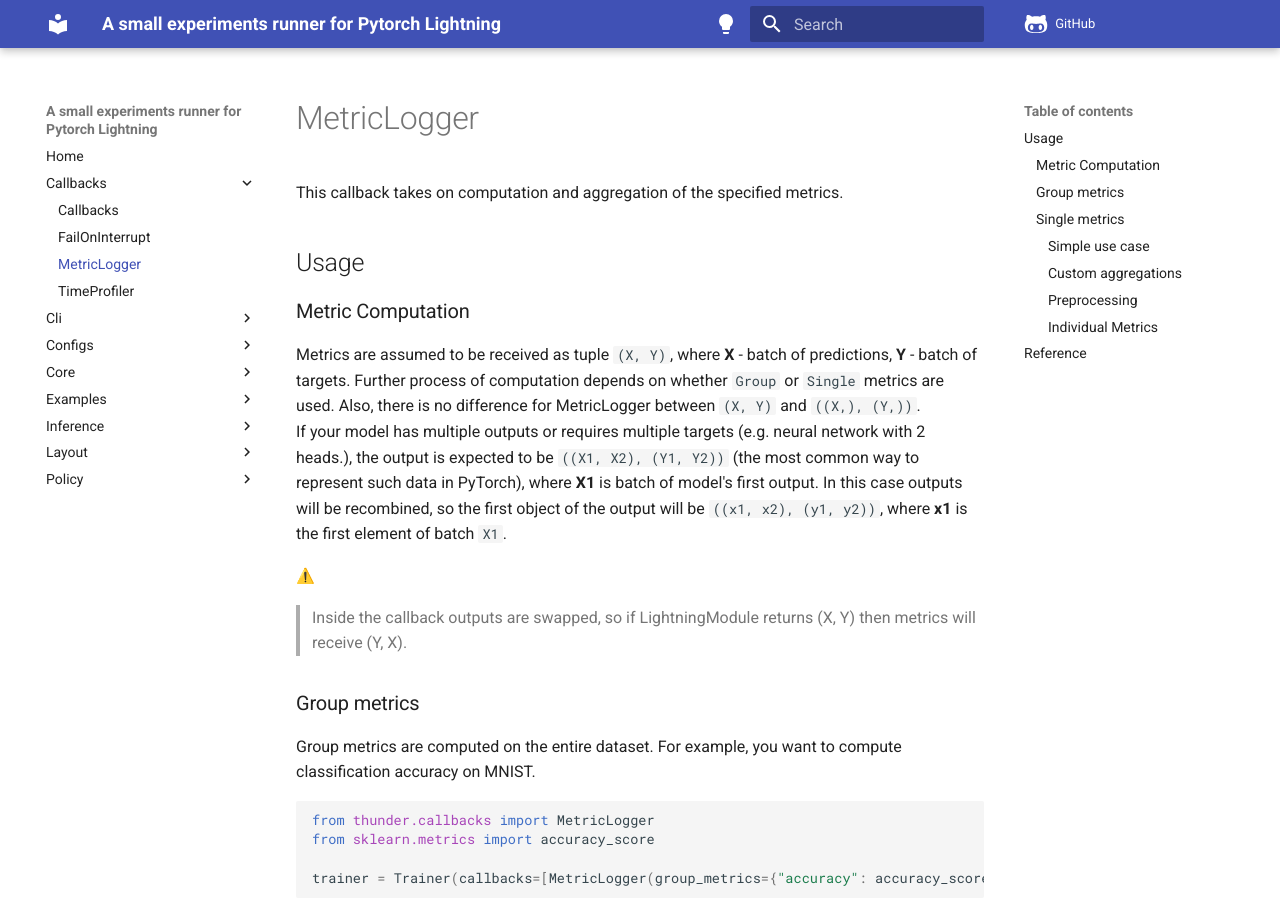
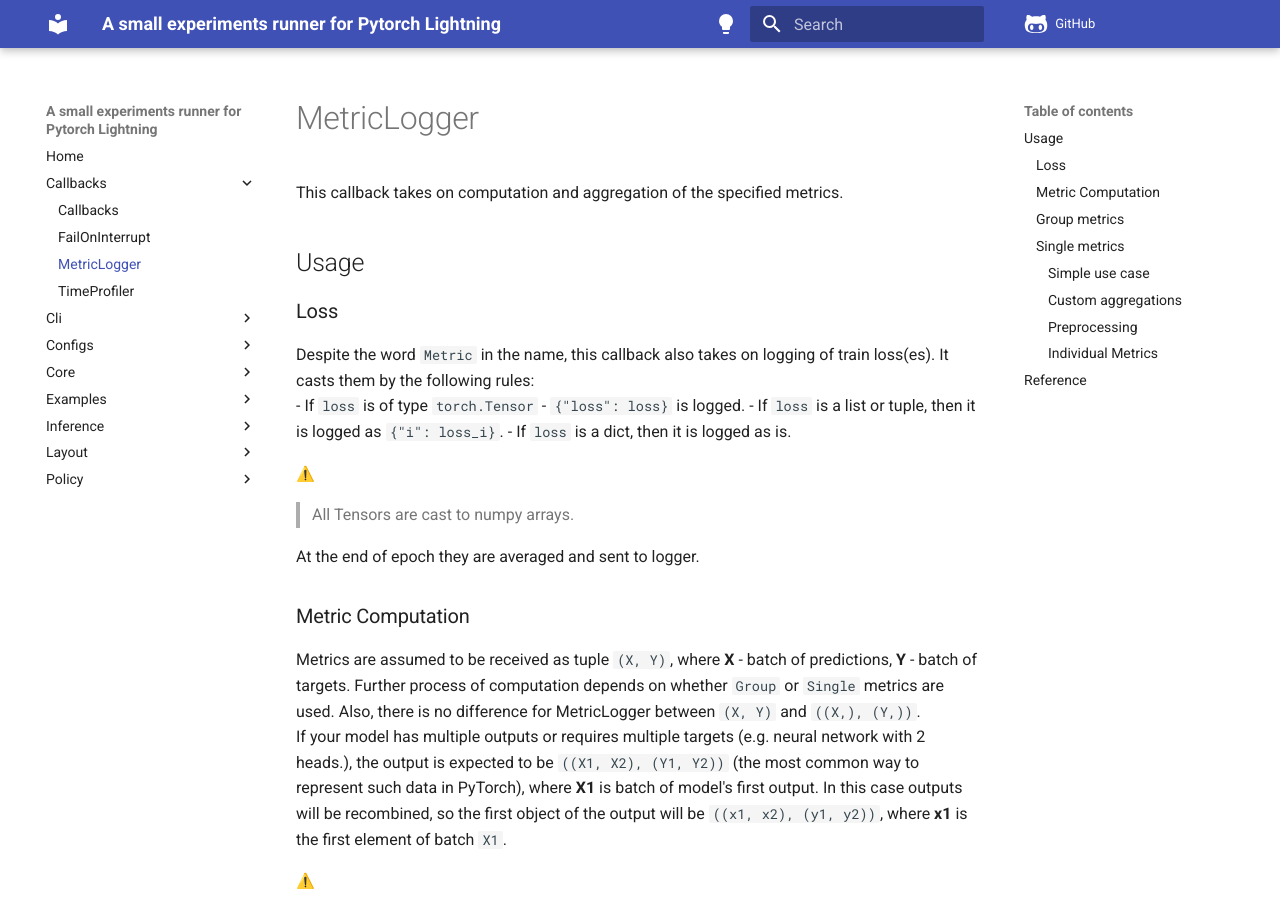
Before and after one commit to neuro-ml/thunder, an MkDocs documentation site: the page built from docs/callbacks/metric_logger.md, in a window 1280 px wide and 900 px high. Built offline with MkDocs 1.6.1 and Material for MkDocs 9.7.7, drawn with Linux system fonts in a browser that asks for light colours; emoji names are drawn with the system emoji font; comment, search, counter and statistics services are not loaded; the version menu is left out.

Commit message:
docs for `MetricLogger`; cast tensor to np.array in train_batch_end

```diff
--- a/docs/callbacks/metric_logger.md
+++ b/docs/callbacks/metric_logger.md
@@ -2,6 +2,18 @@
 This callback takes on computation and aggregation of the specified metrics.
 
 ## Usage
+
+### Loss
+Despite the word `Metric` in the name, this callback also takes on logging of train
+loss(es). It casts them by the following rules:
+- If `loss` is of type `torch.Tensor` - `{"loss": loss}` is logged.
+- If `loss` is a list or tuple, then it is logged as `{"i": loss_i}`.
+- If `loss` is a dict, then it is logged as is.
+
+:warning:
+> All Tensors are cast to numpy arrays.
+
+At the end of epoch they are averaged and sent to logger.
 
 ### Metric Computation
 Metrics are assumed to be received as tuple `(X, Y)`, where
```
Also changed, not shown: 1 other file.
